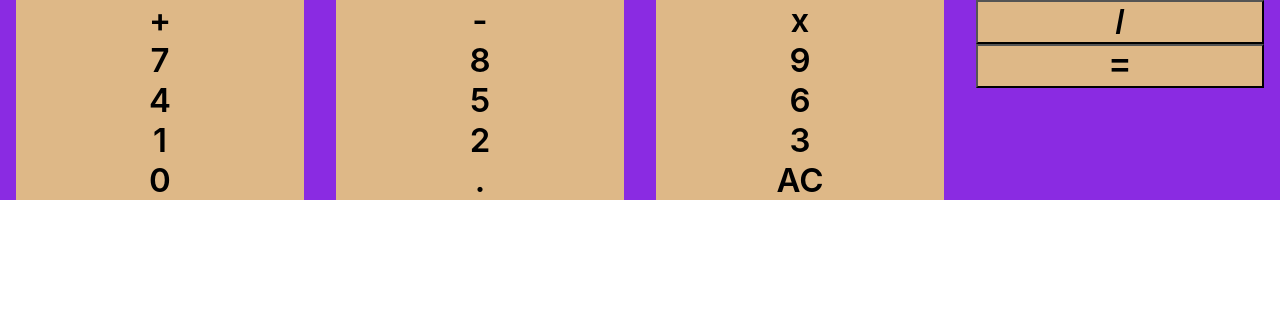
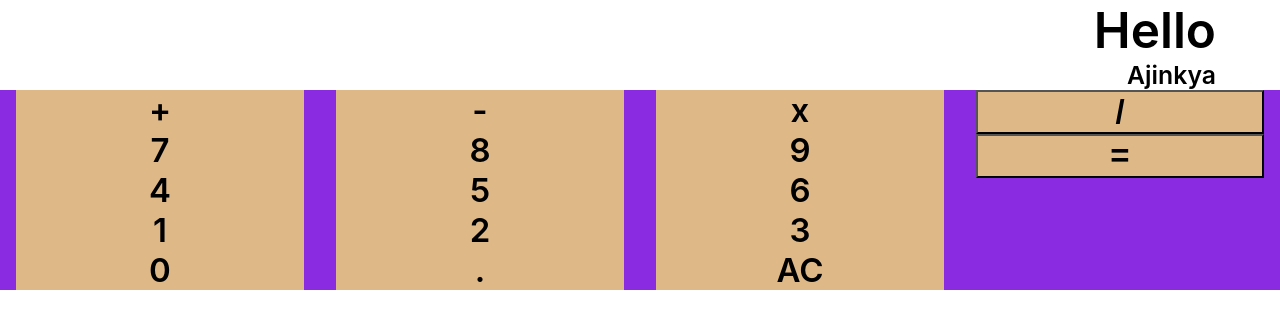
Before and after one commit to AjinkyaPradhan1/Calculator, a React (Create React App) app: page / in a window 1280 px wide. Shown: the top 328 px of the page. Built offline with nearby package versions, Linux system fonts and the light colour scheme.

Commit message:
General Updates for css files

```diff
--- a/src/App.css
+++ b/src/App.css
@@ -26,7 +26,8 @@
     width: 100%;
     height: 40%;
     flex-grow: 2;
-    background-color: orange;
+    background-color: burlywood;
+    border-radius: 15px 15px 0 0 ;
   }
   .calc_button{
     display: flex;
--- a/src/OutputSection.css
+++ b/src/OutputSection.css
@@ -3,7 +3,8 @@
     flex-direction: column;
     width: 95%;
     height: 100%;
-    background-color: red;
+    background-color: transparent;
+    font-size: 16.5px;
 }
 .ot_row1{
     display:flex;
@@ -11,11 +12,17 @@
     align-items: center;
     width: 100%;
     height: 70%;
-    background-color: green;
+    background-color: transparent;
+    font-size:300% ;
+    font-weight: 600;
 }
 .ot_row2{
     display:flex;
     width: 100%;
     height: 30%;
-    background-color: brown;
+    background-color: transparent;
+    justify-content: flex-end;
+    align-items: center;
+    font-size:150% ;
+    font-weight: 600;
 }
--- a/src/OutputSection.js
+++ b/src/OutputSection.js
@@ -4,8 +4,8 @@ import './OutputSection.css'
 function OutputSection(){
     return(
         <div className="ot_main">
-            <div className="ot_row1"></div>
-            <div className="ot_row2"></div>
+            <div className="ot_row1">Hello</div>
+            <div className="ot_row2">Ajinkya</div>
         </div>
     );
 }
```
